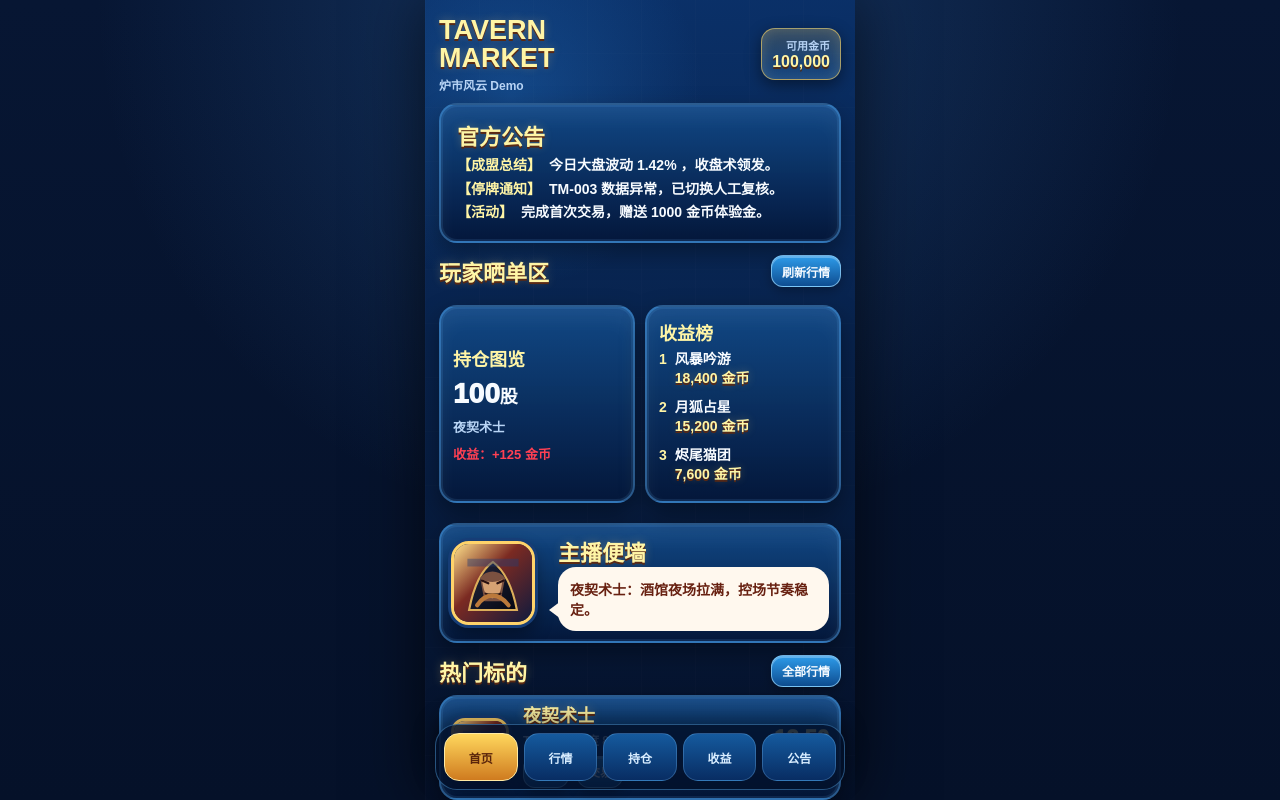
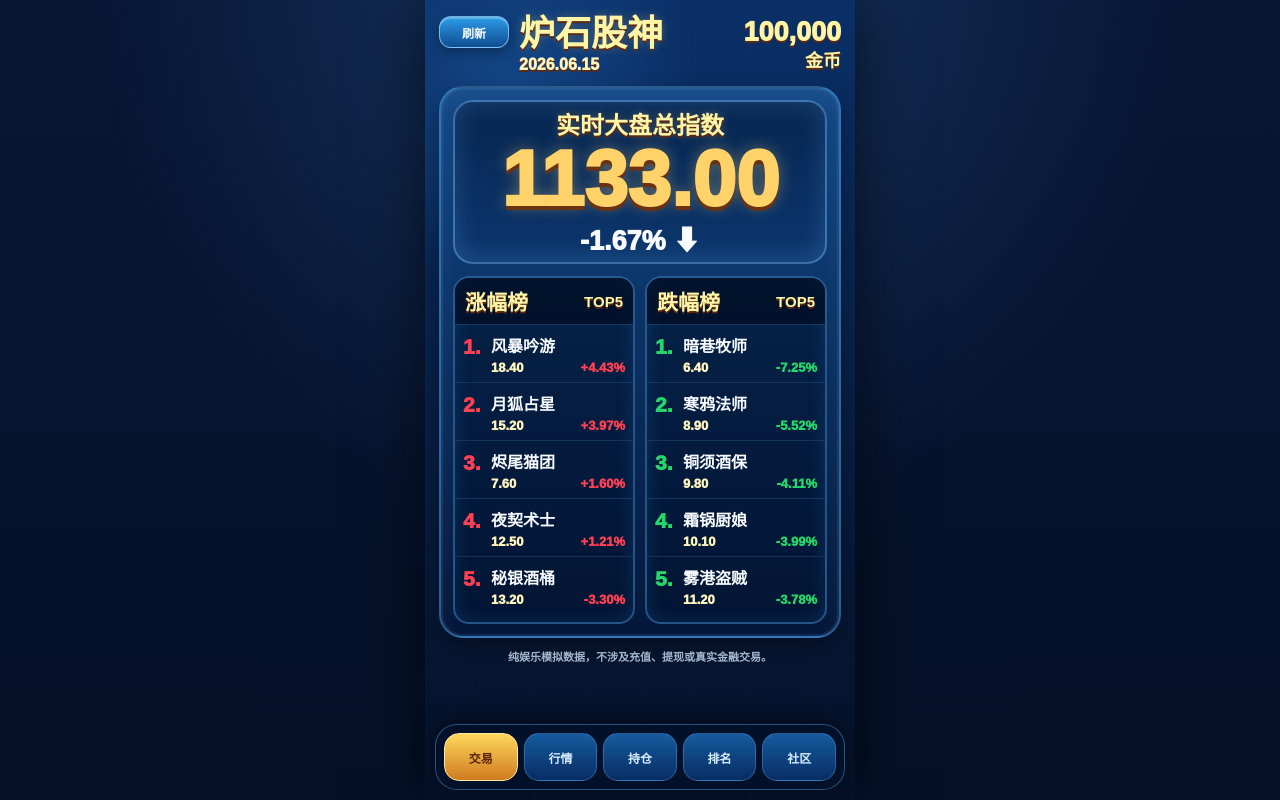
Before and after one commit to F1shxX/Tavern-Market-Storms-Fe, a website: page index.html in a window 1280 px wide. Drawn offline with Linux system fonts and the light colour scheme.

Commit message:
feat: revise home market dashboard

```diff
--- a/app.js
+++ b/app.js
@@ -71,6 +71,76 @@ const seedTargets = [
     avatar: "./assets/avatars/stormbard.svg",
     quote: "大盘领唱位，短线情绪最强。",
     trend: [16.8, 17.2, 16.95, 17.5, 17.7, 18.0, 18.4]
+  },
+  {
+    id: "ravenmage",
+    code: "TM-006",
+    name: "寒鸦法师",
+    alias: "Ravenmage",
+    price: 8.9,
+    prevClose: 9.42,
+    score: 8900,
+    volume: 2940,
+    heat: 58,
+    avatar: "./assets/avatars/moonfox.svg",
+    quote: "节奏暂缓，观望情绪明显。",
+    trend: [9.8, 9.62, 9.54, 9.4, 9.22, 9.05, 8.9]
+  },
+  {
+    id: "barrelguard",
+    code: "TM-007",
+    name: "秘银酒桶",
+    alias: "Barrel Guard",
+    price: 13.2,
+    prevClose: 13.65,
+    score: 13200,
+    volume: 3380,
+    heat: 61,
+    avatar: "./assets/avatars/bronzebeard.svg",
+    quote: "防守局偏多，短线热度回落。",
+    trend: [14.1, 13.95, 13.82, 13.6, 13.5, 13.35, 13.2]
+  },
+  {
+    id: "alleypriest",
+    code: "TM-008",
+    name: "暗巷牧师",
+    alias: "Alley Priest",
+    price: 6.4,
+    prevClose: 6.9,
+    score: 6400,
+    volume: 2450,
+    heat: 49,
+    avatar: "./assets/avatars/evenlock.svg",
+    quote: "夜场失手，粉丝等下一轮反弹。",
+    trend: [7.1, 7.0, 6.92, 6.85, 6.72, 6.58, 6.4]
+  },
+  {
+    id: "frostcook",
+    code: "TM-009",
+    name: "霜锅厨娘",
+    alias: "Frost Cook",
+    price: 10.1,
+    prevClose: 10.52,
+    score: 10100,
+    volume: 3020,
+    heat: 55,
+    avatar: "./assets/avatars/embercat.svg",
+    quote: "整活未达预期，热度小幅降温。",
+    trend: [10.9, 10.74, 10.62, 10.48, 10.34, 10.2, 10.1]
+  },
+  {
+    id: "fogrogue",
+    code: "TM-010",
+    name: "雾港盗贼",
+    alias: "Fog Rogue",
+    price: 11.2,
+    prevClose: 11.64,
+    score: 11200,
+    volume: 3180,
+    heat: 57,
+    avatar: "./assets/avatars/stormbard.svg",
+    quote: "连败后调整阵容，等待明日开盘。",
+    trend: [12.0, 11.86, 11.72, 11.6, 11.46, 11.33, 11.2]
   }
 ];
 
@@ -303,11 +373,11 @@ function renderTopbar(title, subtitle = "Streamer Stock Trade") {
 
 function renderNav() {
   const tabs = [
-    ["home", "首页"],
+    ["home", "交易"],
     ["markets", "行情"],
     ["holdings", "持仓"],
-    ["rankings", "收益"],
-    ["announcements", "公告"]
+    ["rankings", "排名"],
+    ["announcements", "社区"]
   ];
   return `
     <nav class="nav">
@@ -322,58 +392,36 @@ function renderNav() {
 }
 
 function renderHome() {
-  const holding = topHolding();
-  const holdingTarget = holding ? getTarget(holding.id) : getTarget("evenlock");
-  const leaders = [...targets()].sort((a, b) => changePercent(b) - changePercent(a)).slice(0, 3);
+  const gainers = topGainers();
+  const losers = topLosers();
+  const indexValue = totalMarketIndex();
+  const indexMove = marketMove();
   return `
-    <section class="screen">
-      ${renderTopbar("Tavern<br>Market", "炉市风云 Demo")}
-      <div class="panel notice-panel">
-        <div class="section-title">官方公告</div>
-        <div class="notice-line"><b>【成盟总结】</b><span>今日大盘波动 ${price(marketMove())}% ，收盘术领发。</span></div>
-        <div class="notice-line"><b>【停牌通知】</b><span>TM-003 数据异常，已切换人工复核。</span></div>
-        <div class="notice-line"><b>【活动】</b><span>完成首次交易，赠送 1000 金币体验金。</span></div>
-      </div>
+    <section class="screen home-screen">
+      <header class="market-header">
+        <button class="mini-btn back-chip" data-action="simulate">刷新</button>
+        <div class="home-title gold-text">炉石股神</div>
+        <div class="home-date">2026.06.15</div>
+        <div class="home-balance">
+          <span>${money(state.balance)}</span>
+          <strong>金币</strong>
+        </div>
+      </header>
 
-      <div class="section-heading">
-        <div class="section-title">玩家晒单区</div>
-        <button class="mini-btn" data-action="simulate">刷新行情</button>
-      </div>
-      <div class="dashboard-grid">
-        <div class="panel stat-box">
-          <div class="stat-label">持仓图览</div>
-          <div class="stat-main">${holding ? holding.holding.quantity : 0}<span style="font-size:18px">股</span></div>
-          <div class="stat-note">${holdingTarget.name}</div>
-          <div class="${holding && holding.profit >= 0 ? "profit" : "loss"} stat-note">收益：${holding ? formatSignedCoins(holding.profit) : "0 金币"}</div>
+      <div class="panel market-board">
+        <div class="index-card">
+          <div class="index-label gold-text">实时大盘总指数</div>
+          <div class="index-value">${price(indexValue)}</div>
+          <div class="index-change ${indexMove >= 0 ? "up" : "down"}">${indexMove >= 0 ? "+" : ""}${price(indexMove)}% ${indexMove >= 0 ? "⬆" : "⬇"}</div>
         </div>
-        <div class="panel stat-box">
-          <div class="stat-label">收益榜</div>
-          ${leaders
-            .map(
-              (item, index) =>
-                `<div class="notice-line"><b>${index + 1}</b><span>${item.name}<br><strong class="value-gold">${money(item.score)} 金币</strong></span></div>`
-            )
-            .join("")}
+        <div class="home-rank-grid">
+          ${renderHomeRankList("涨幅榜", "TOP5", gainers, "up")}
+          ${renderHomeRankList("跌幅榜", "TOP5", losers, "down")}
         </div>
       </div>
 
-      <div class="panel streamer-wall home-streamer">
-        <img class="avatar large" src="${holdingTarget.avatar}" alt="${holdingTarget.name}" />
-        <div>
-          <div class="section-title">主播便墙</div>
-          <div class="speech">${holdingTarget.name}：${holdingTarget.quote}</div>
-        </div>
-      </div>
-
-      <div class="section-heading">
-        <div class="section-title">热门标的</div>
-        <button class="mini-btn" data-action="tab" data-tab="markets">全部行情</button>
-      </div>
-      <div class="market-list">
-        ${targets()
-          .slice(0, 3)
-          .map((target) => renderMarketRow(target))
-          .join("")}
+      <div class="home-disclaimer">
+        纯娱乐模拟数据，不涉及充值、提现或真实金融交易。
       </div>
       ${renderNav()}
       ${renderToast()}
@@ -381,9 +429,45 @@ function renderHome() {
   `;
 }
 
+function totalMarketIndex() {
+  const avgPrice = targets().reduce((sum, target) => sum + target.price, 0) / targets().length;
+  return avgPrice * 100;
+}
+
 function marketMove() {
   const avg = targets().reduce((sum, target) => sum + changePercent(target), 0) / targets().length;
   return avg;
+}
+
+function topGainers() {
+  return [...targets()].sort((a, b) => changePercent(b) - changePercent(a)).slice(0, 5);
+}
+
+function topLosers() {
+  const negative = targets().filter((target) => changePercent(target) < 0);
+  const source = negative.length >= 5 ? negative : targets();
+  return [...source].sort((a, b) => changePercent(a) - changePercent(b)).slice(0, 5);
+}
+
+function renderHomeRankList(title, badge, items, tone) {
+  return `
+    <section class="home-rank-panel ${tone}">
+      <div class="home-rank-title"><span>${title}</span><b>${badge}</b></div>
+      ${items
+        .map((item, index) => {
+          const change = changePercent(item);
+          return `
+            <button class="home-rank-item" data-action="detail" data-id="${item.id}">
+              <span class="home-rank-index">${index + 1}.</span>
+              <span class="home-rank-name">${item.name}</span>
+              <span class="home-rank-price">${price(item.price)}</span>
+              <span class="home-rank-change">${change >= 0 ? "+" : ""}${price(change)}%</span>
+            </button>
+          `;
+        })
+        .join("")}
+    </section>
+  `;
 }
 
 function formatSignedCoins(value) {
--- a/scripts/verify-demo.js
+++ b/scripts/verify-demo.js
@@ -25,7 +25,7 @@ const { chromium } = require("playwright");
   await page.getByRole("button", { name: "← 返回" }).click();
   await page.getByRole("button", { name: "持仓", exact: true }).click();
   await page.getByText("总资产").waitFor({ timeout: 3000 });
-  await page.getByRole("button", { name: "收益", exact: true }).click();
+  await page.getByRole("button", { name: "排名", exact: true }).click();
   await page.getByText("玩家收益榜").waitFor({ timeout: 3000 });
   await page.screenshot({ path: "demo-mobile-check.png", fullPage: true });
 
--- a/styles.css
+++ b/styles.css
@@ -79,6 +79,11 @@ button {
 
 .screen.no-nav {
   padding-bottom: 28px;
+}
+
+.home-screen {
+  padding-top: 14px;
+  overflow: hidden;
 }
 
 .topbar {
@@ -180,6 +185,204 @@ button {
 
 .notice-panel {
   padding: 14px 16px;
+}
+
+.market-header {
+  display: grid;
+  grid-template-columns: 70px 1fr auto;
+  grid-template-areas:
+    "back title balance"
+    "back date balance";
+  align-items: center;
+  gap: 4px 10px;
+  margin: 2px 0 12px;
+}
+
+.back-chip {
+  grid-area: back;
+  align-self: start;
+  min-height: 34px;
+}
+
+.home-title {
+  grid-area: title;
+  font-size: 36px;
+  line-height: 1;
+  font-weight: 1000;
+}
+
+.home-date {
+  grid-area: date;
+  color: #fff5bd;
+  font-size: 16px;
+  font-weight: 1000;
+  text-shadow: 0 2px 0 #5b2913;
+}
+
+.home-balance {
+  grid-area: balance;
+  text-align: right;
+  color: var(--gold-1);
+  text-shadow: 0 2px 0 #5b2913;
+}
+
+.home-balance span,
+.home-balance strong {
+  display: block;
+  font-weight: 1000;
+}
+
+.home-balance span {
+  font-size: 27px;
+  line-height: 1;
+}
+
+.home-balance strong {
+  font-size: 18px;
+}
+
+.market-board {
+  margin-top: 8px;
+  padding: 12px;
+  border-radius: 24px;
+}
+
+.index-card {
+  min-height: 164px;
+  display: grid;
+  place-items: center;
+  align-content: center;
+  margin-bottom: 12px;
+  border: 2px solid rgba(116, 189, 250, 0.48);
+  border-radius: 20px;
+  background: linear-gradient(180deg, rgba(4, 26, 62, 0.72), rgba(13, 55, 111, 0.84));
+  box-shadow: inset 0 0 24px rgba(110, 189, 255, 0.22);
+}
+
+.index-label {
+  font-size: 24px;
+  font-weight: 1000;
+}
+
+.index-value {
+  color: var(--gold-2);
+  font-size: clamp(54px, 18vw, 78px);
+  line-height: 0.98;
+  font-weight: 1000;
+  text-shadow:
+    0 4px 0 #6b3212,
+    0 0 16px rgba(255, 214, 106, 0.35);
+}
+
+.index-change {
+  margin-top: 2px;
+  font-size: 27px;
+  font-weight: 1000;
+}
+
+.home-rank-grid {
+  display: grid;
+  grid-template-columns: 1fr 1fr;
+  gap: 10px;
+}
+
+.home-rank-panel {
+  min-width: 0;
+  padding: 0 0 8px;
+  overflow: hidden;
+  border: 2px solid rgba(72, 146, 214, 0.5);
+  border-radius: 16px;
+  background: rgba(2, 19, 48, 0.58);
+  box-shadow: inset 0 0 18px rgba(52, 136, 219, 0.2);
+}
+
+.home-rank-title {
+  min-height: 42px;
+  display: flex;
+  align-items: center;
+  justify-content: space-between;
+  gap: 6px;
+  padding: 8px 10px;
+  background: rgba(1, 13, 34, 0.74);
+  color: var(--gold-1);
+  text-shadow: 0 2px 0 #5b2913;
+}
+
+.home-rank-title span {
+  font-size: 21px;
+  font-weight: 1000;
+}
+
+.home-rank-title b {
+  font-size: 15px;
+}
+
+.home-rank-item {
+  width: 100%;
+  min-height: 58px;
+  display: grid;
+  grid-template-columns: 24px 1fr;
+  grid-template-areas:
+    "idx name"
+    "idx data";
+  gap: 0 4px;
+  align-items: center;
+  padding: 6px 8px;
+  border-top: 1px solid rgba(109, 181, 241, 0.16);
+  background: transparent;
+  text-align: left;
+}
+
+.home-rank-index {
+  grid-area: idx;
+  align-self: start;
+  padding-top: 4px;
+  font-size: 21px;
+  font-weight: 1000;
+}
+
+.home-rank-name {
+  grid-area: name;
+  min-width: 0;
+  overflow: hidden;
+  color: var(--white);
+  font-size: 16px;
+  font-weight: 1000;
+  text-overflow: ellipsis;
+  white-space: nowrap;
+}
+
+.home-rank-price,
+.home-rank-change {
+  grid-area: data;
+  font-size: 13px;
+  font-weight: 1000;
+}
+
+.home-rank-price {
+  color: #fff5bd;
+}
+
+.home-rank-change {
+  justify-self: end;
+}
+
+.home-rank-panel.up .home-rank-index,
+.home-rank-panel.up .home-rank-change {
+  color: var(--red);
+}
+
+.home-rank-panel.down .home-rank-index,
+.home-rank-panel.down .home-rank-change {
+  color: var(--green);
+}
+
+.home-disclaimer {
+  margin-top: 9px;
+  color: rgba(216, 235, 255, 0.76);
+  font-size: 11px;
+  font-weight: 800;
+  text-align: center;
 }
 
 .notice-line {
```
Also changed, not shown: openspec/changes/revise-home-market-dashboard/design.md (added, +51 -0 lines), openspec/changes/revise-home-market-dashboard/proposal.md (added, +33 -0 lines), openspec/changes/revise-home-market-dashboard/specs/home-market-dashboard/spec.md (added, +43 -0 lines), openspec/changes/revise-home-market-dashboard/tasks.md (added, +11 -0 lines), scripts/verify-home-scroll.js (+10 -14 lines), openspec/changes/revise-home-market-dashboard/.openspec.yaml (added).
